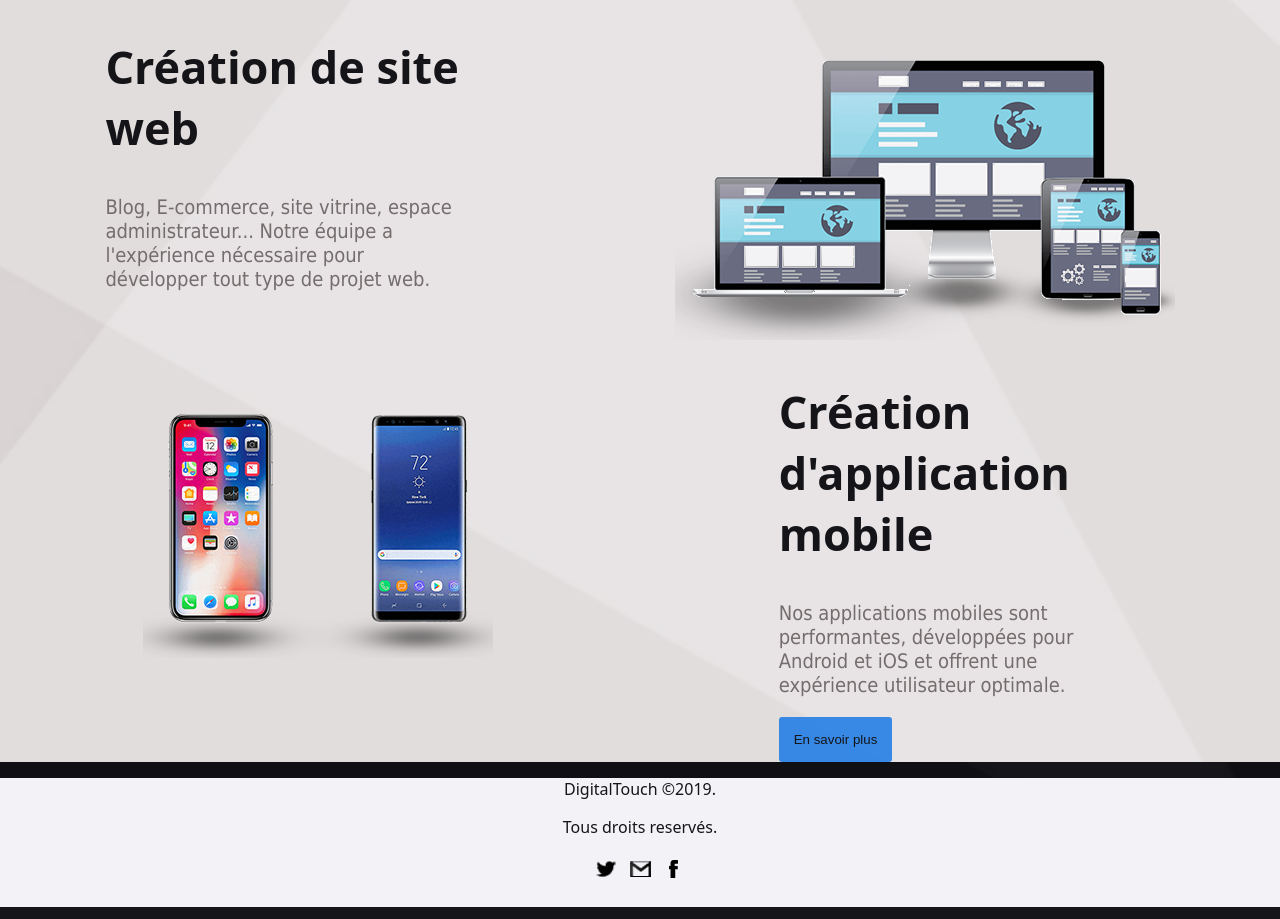
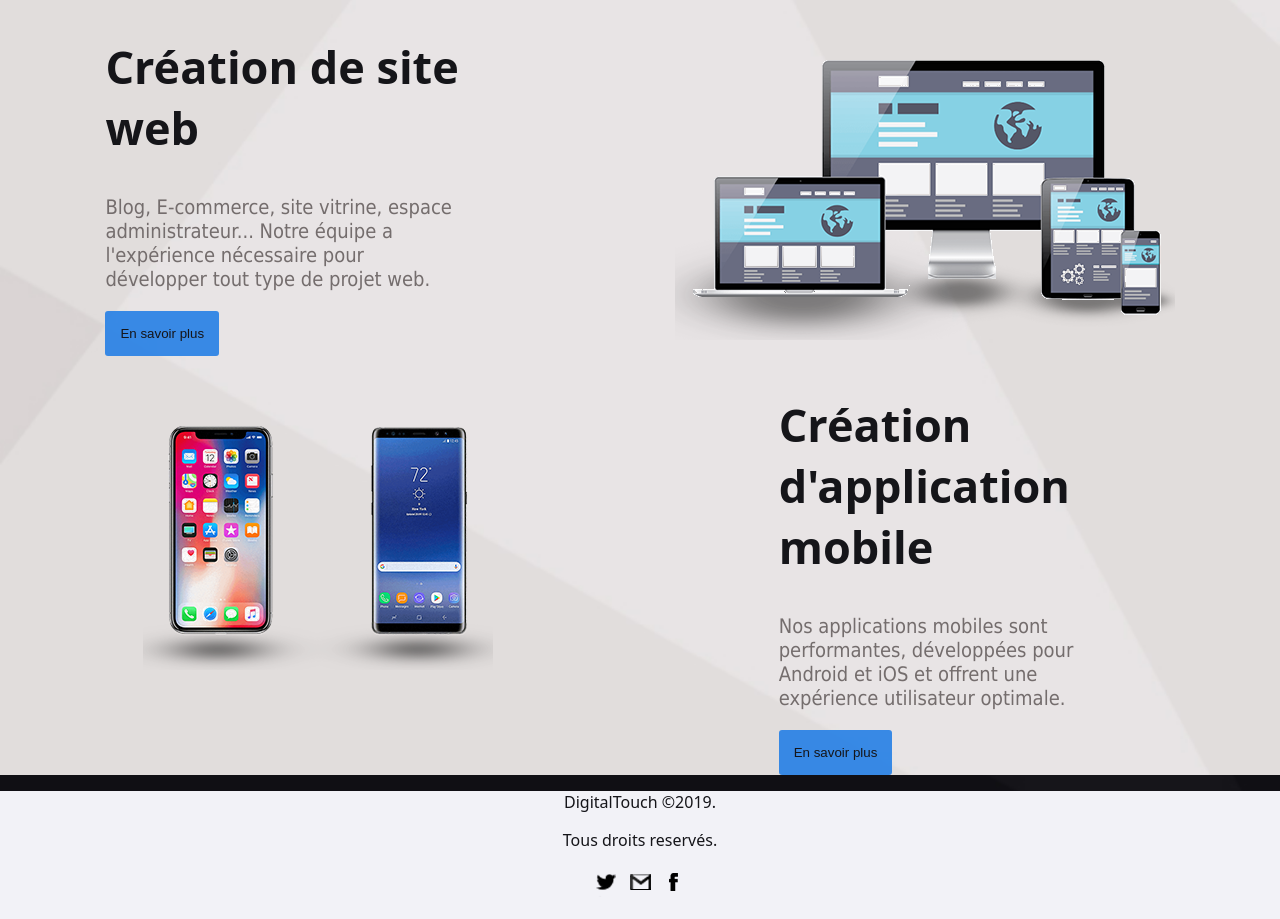
Before and after one commit to manshaftsantos/DigitTouch, a PHP site: page / in a window 1280 px wide. Shown: the part 660-1579 px from the top of the page. Run offline with PHP 8.4, Linux system fonts and the light colour scheme.

Commit message:
pure 98%

```diff
--- a/view/index.view.php
+++ b/view/index.view.php
@@ -29,6 +29,7 @@
         <div class="texte_presentation">
             <h1 class="texte_noir">Création de site web</h1>
             <p class="slogan">Blog, E-commerce, site vitrine, espace administrateur... Notre équipe a l'expérience nécessaire pour développer tout type de projet web.</p>
+            <button class="btn_savoir">En savoir plus </button>
         </div>
         <div class="img_presentation">
             <img src="img/creation_site_int.png" alt="pc" >
```
